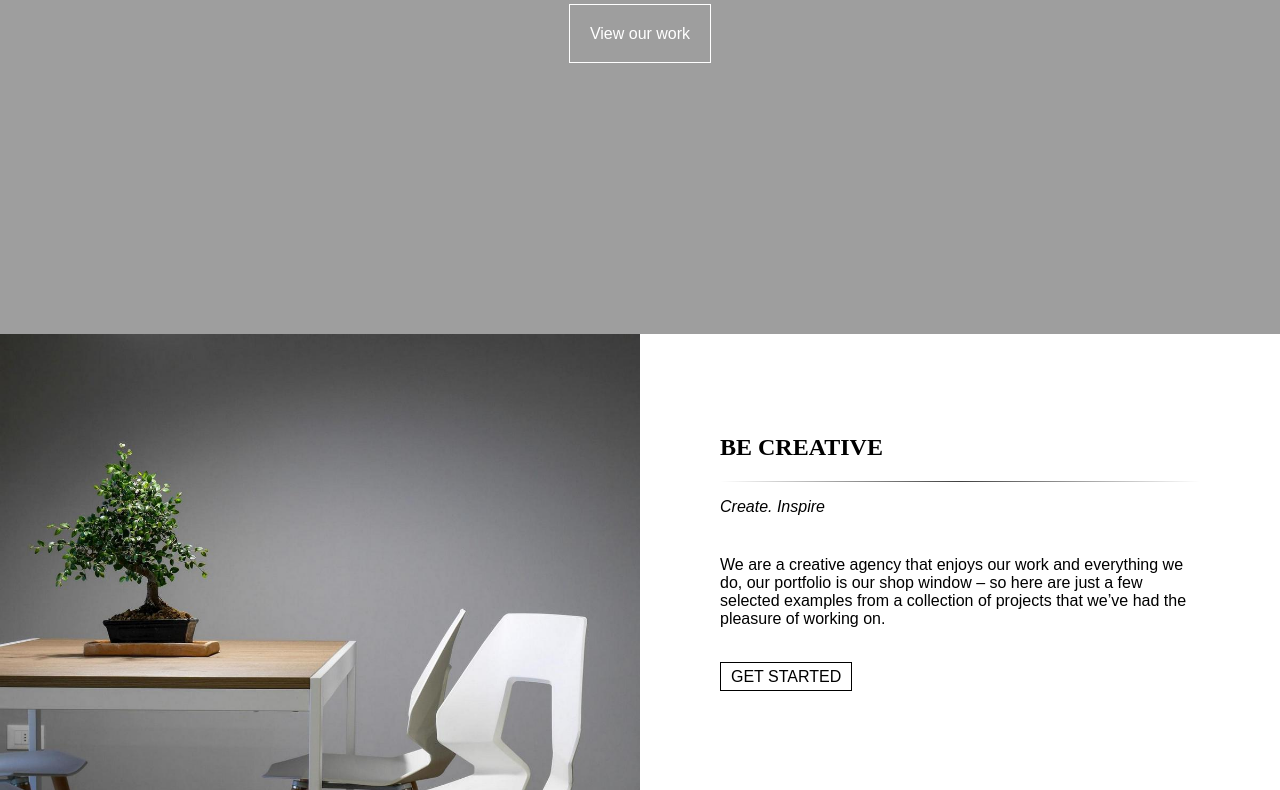
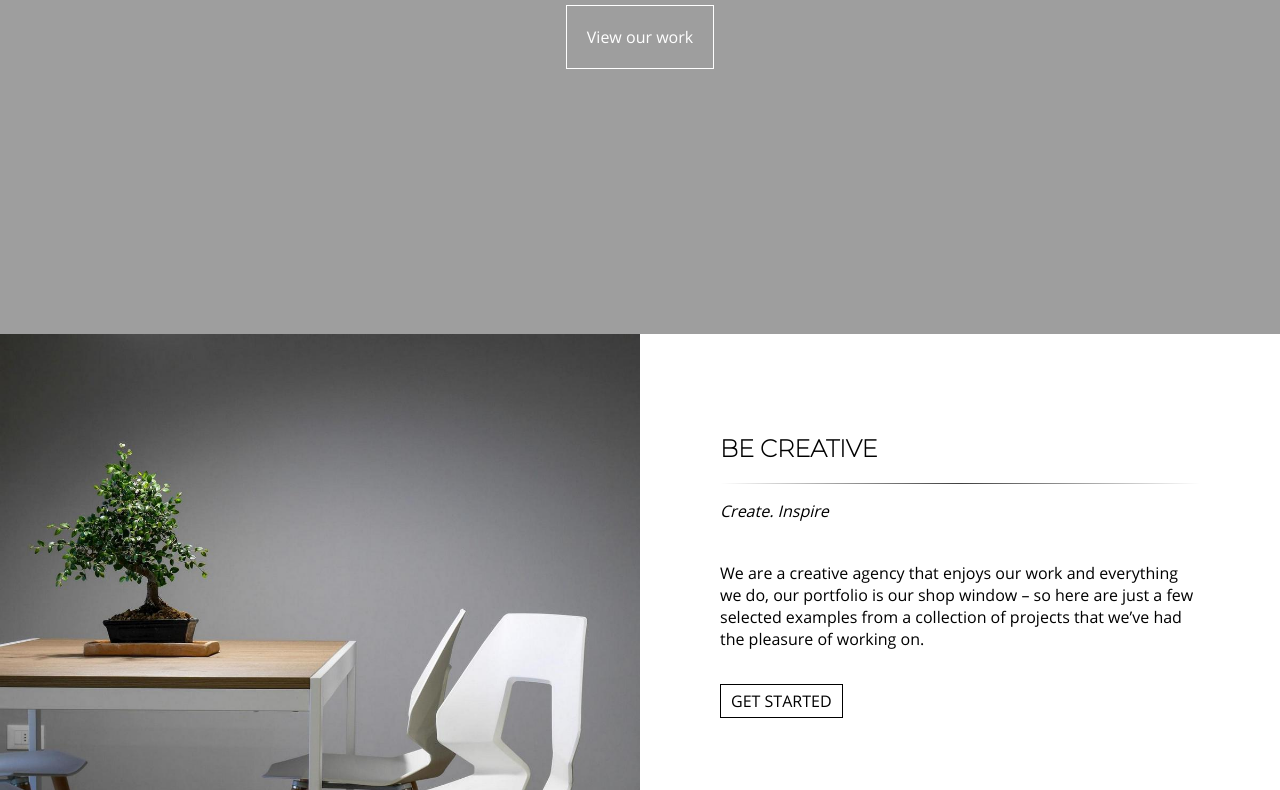
Before and after one commit to Diedinium/Pinhole-site-practice, a plain HTML site: page index.html in a window 1280 px wide. Shown: the part 466-1256 px from the top of the page. Drawn offline with Linux system fonts and the light colour scheme; the site is published under a folder, as on GitHub Pages, so addresses that start at the root find nothing.

Commit message:
Fix fonts, page icon

```diff
--- a/index.html
+++ b/index.html
@@ -7,6 +7,7 @@
     <meta name="viewport" content="width=device-width, initial-scale=1.0">
     <title>Pinhole - Home</title>
     <link rel="stylesheet" href="main.css">
+    <link rel="icon" type="image" href="images/favicon.ico">
 </head>
 
 <body>
--- a/main.css
+++ b/main.css
@@ -1,11 +1,11 @@
 @font-face {
     font-family: 'Montserrat';
-    src: url('/fonts/Montserrat-Thin.ttf');
+    src: url('fonts/Montserrat-Thin.ttf');
 }
 
 @font-face {
     font-family: 'OpenSans';
-    src: url('/fonts/OpenSans-Regular.ttf');
+    src: url('fonts/OpenSans-Regular.ttf');
 }
 
 body {
```
